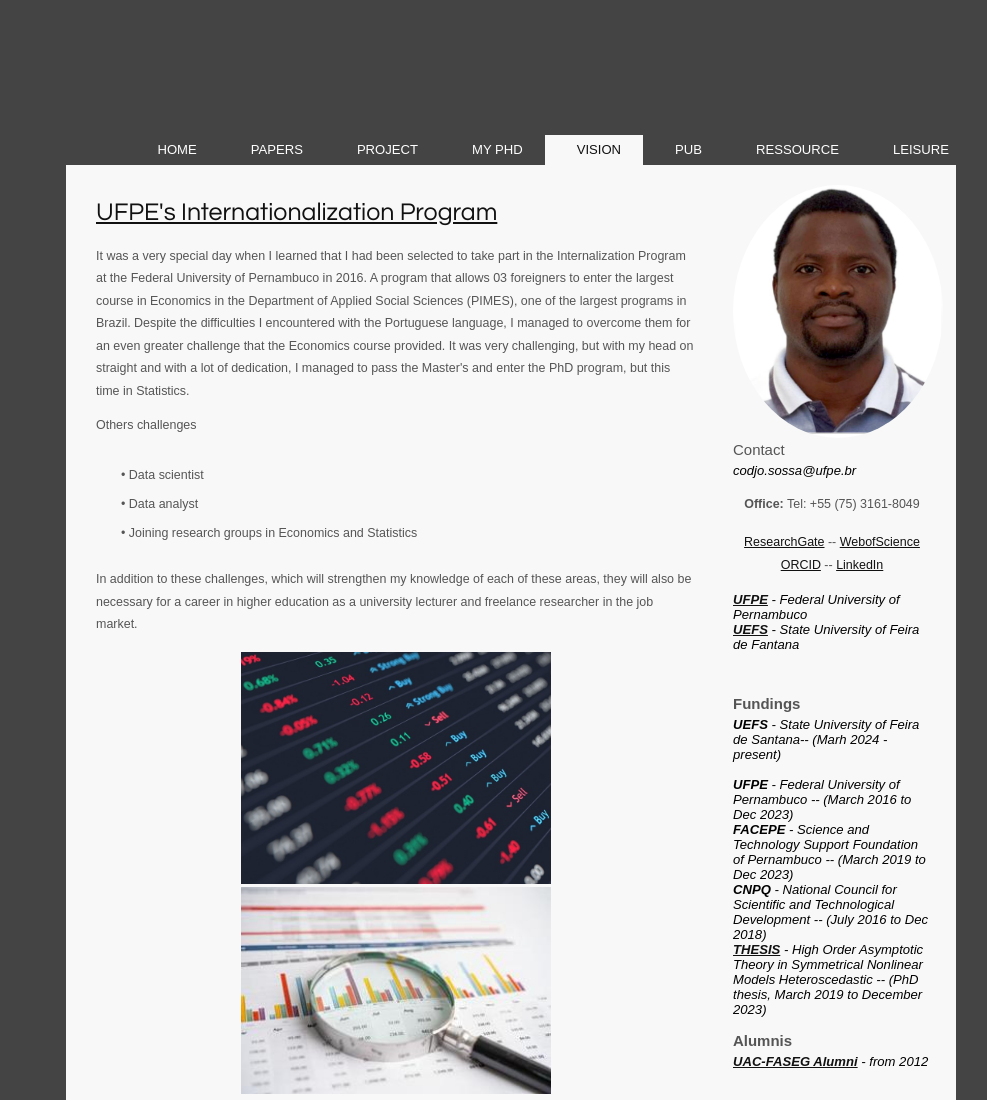
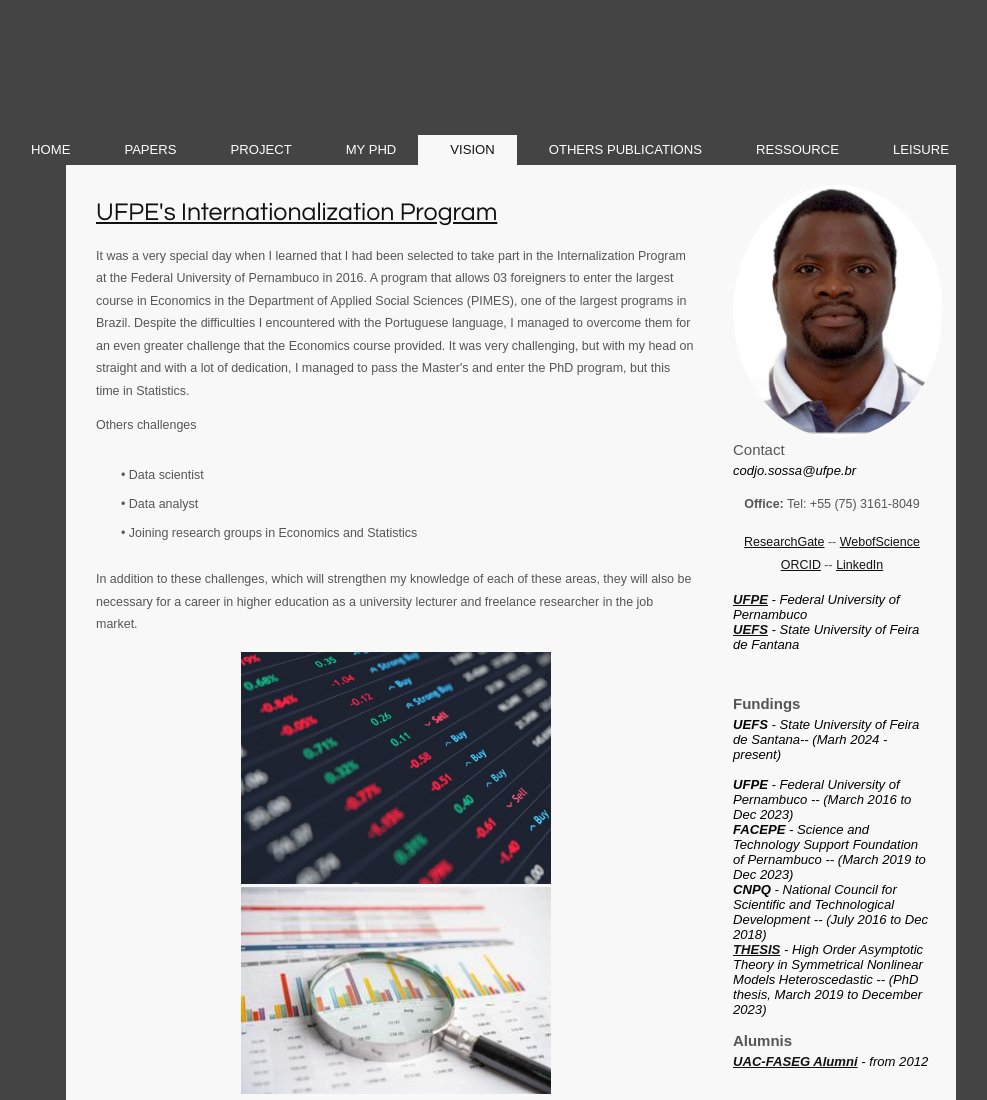
Before and after one commit to codjooliviersossa/codjooliviersossa.github.io, a plain HTML site: page Vision.html in a window 1280 px wide. Shown: the top 1100 px of the page, without its empty margins (129-1116 px from the left). Drawn offline with Linux system fonts and the light colour scheme.

Commit message:
Update Vision.html

```diff
--- a/Vision.html
+++ b/Vision.html
@@ -30,7 +30,7 @@
                   <li><a href="Project.html">Project</a></li>
                   <li><a href="My_PhD.html">My PhD</a></li>
                   <li class="selected"><a href="Vision.html">Vision</a></li>
-                  <li><a href="Pub.html">Pub</a></li>
+                  <li><a href="Pub.html">OTHERS PUBLICATIONS</a></li>
                   <li><a href="Ressource.html">Ressource</a></li>
                   <!-- <li><a href="Vision.html">Vision</a></li> -->
                   <li><a href="Leisure.html">Leisure</a></li>
```
